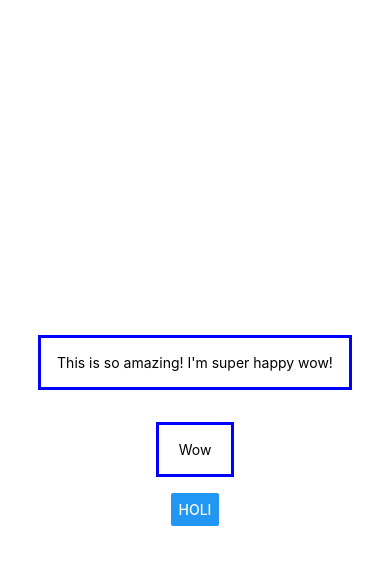
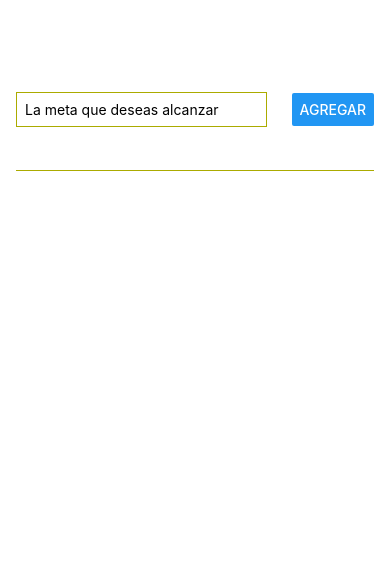
Before and after one commit to JuanC-Fandino/Goals-App, a React Native app: screen / in a window 390 px wide. Shown: the top 564 px of the page. Built offline with nearby package versions, Linux system fonts and the light colour scheme.

Commit message:
feat: style component

```diff
--- a/App.js
+++ b/App.js
@@ -1,29 +1,89 @@
-import {StatusBar} from 'expo-status-bar';
-import {Button, StyleSheet, Text, View} from 'react-native';
+import { useState } from 'react';
+import {
+  Button,
+  ScrollView,
+  StyleSheet,
+  Text,
+  TextInput,
+  View,
+} from 'react-native';
+
+// Every view organizes its children into a column by default (Flexbox)
+// Child elements are organized
+// JustifyContent: aligns children in the main axis
+// The style doesn't cascade down to the children
 
 export default function App() {
-    return (
-        <View style={styles.container}>
-            <Text style={styles.dummyText}>This is so amazing! I'm super happy
-                wow!</Text>
-            <Text style={styles.dummyText}> Wow </Text>
-            <Button title={'holi'} onPress={() => alert('holi')}/>
-            <StatusBar style="auto"/>
-        </View>
-    );
+  const [enteredGoalText, setEnteredGoalText] = useState('');
+  const [courseGoals, setCourseGoals] = useState([]);
+
+  function goalHandler() {
+    setCourseGoals([...courseGoals, enteredGoalText]);
+  }
+
+  function changeTextHandler(enteredText) {
+    setEnteredGoalText(enteredText);
+  }
+
+  return (
+    <View style={styles.appContainer}>
+      <View style={styles.inputContainer}>
+        <TextInput
+          style={styles.textInput}
+          placeholder="La meta que deseas alcanzar"
+          onChangeText={changeTextHandler}
+        />
+        <Button title="Agregar" onPress={goalHandler} />
+      </View>
+      <View style={styles.listContainer}>
+        <ScrollView>
+          {courseGoals.length !== 0 &&
+            courseGoals.map((goal) => (
+              <View style={styles.goalItem}>
+                <Text style={styles.goalText} key={goal}>
+                  {goal}
+                </Text>
+              </View>
+            ))}
+        </ScrollView>
+      </View>
+    </View>
+  );
 }
 
 const styles = StyleSheet.create({
-    container: {
-        flex: 1,
-        backgroundColor: '#fff',
-        alignItems: 'center',
-        justifyContent: 'center',
-    },
-    dummyText: {
-        margin: 16,
-        padding: 16,
-        borderWidth: 3,
-        borderColor: 'blue'
-    }
+  appContainer: {
+    padding: 50,
+    paddingHorizontal: 16,
+    height: '100%',
+  },
+  inputContainer: {
+    flexDirection: 'row',
+    justifyContent: 'space-between',
+    alignItems: 'center',
+    marginBottom: 24,
+    borderBottomWidth: 1,
+    borderBottomColor: '#abab00',
+    flex: 1,
+  },
+  textInput: {
+    borderWidth: 1,
+    borderColor: '#abab00',
+    width: '70%',
+    marginRight: 8,
+    padding: 8,
+  },
+  listContainer: {
+    flex: 5,
+  },
+  goalItem: {
+    margin: 8,
+    padding: 8,
+    borderRadius: 6,
+    backgroundColor: '#abab00',
+    color: 'white',
+  },
+  goalText: {
+    color: 'white',
+  },
 });
--- a/app.json
+++ b/app.json
@@ -14,9 +14,7 @@
     "updates": {
       "fallbackToCacheTimeout": 0
     },
-    "assetBundlePatterns": [
-      "**/*"
-    ],
+    "assetBundlePatterns": ["**/*"],
     "ios": {
       "supportsTablet": true
     },
--- a/babel.config.js
+++ b/babel.config.js
@@ -1,4 +1,4 @@
-module.exports = function(api) {
+module.exports = function (api) {
   api.cache(true);
   return {
     presets: ['babel-preset-expo'],
--- a/package.json
+++ b/package.json
@@ -1,4 +1,4 @@
- {
+{
   "name": "rncourse",
   "version": "1.0.0",
   "main": "node_modules/expo/AppEntry.js",
@@ -15,7 +15,8 @@
     "react-native": "0.70.5"
   },
   "devDependencies": {
-    "@babel/core": "^7.12.9"
+    "@babel/core": "^7.12.9",
+    "prettier": "2.8.0"
   },
   "private": true
 }
```
Also changed, not shown: .prettierrc.json (added), 2 other files (tests, documents, lock files or other folders).
